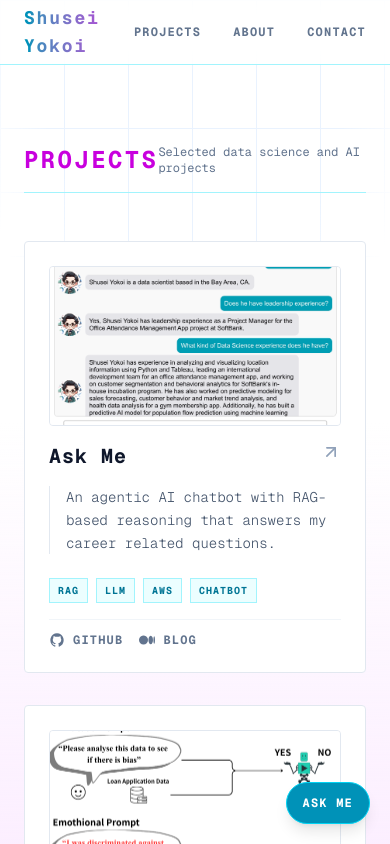
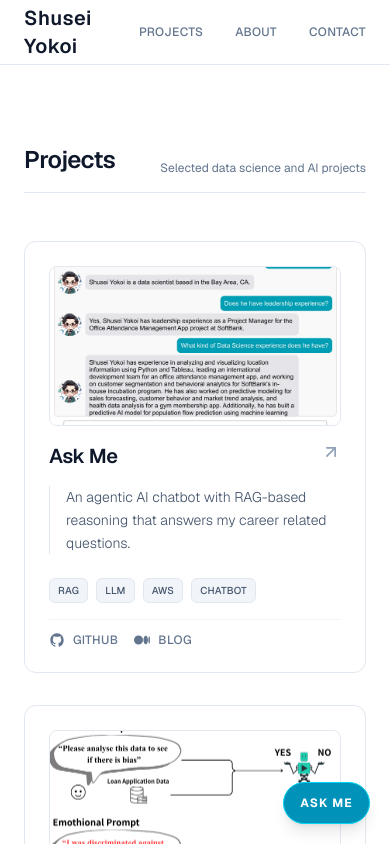
Before and after one commit to shuseiyokoi/portfolio, a Next.js app: page / in a window 390 px wide. Shown: the top 844 px of the page. Built offline with nearby package versions, Linux system fonts and the light colour scheme.

Commit message:
change style

```diff
--- a/app/page.tsx
+++ b/app/page.tsx
@@ -13,7 +13,7 @@ const projects = [
     description:
       "An agentic AI chatbot with RAG-based reasoning that answers my career related questions.",
     tags: ["RAG", "LLM", "AWS", "CHATBOT"],
-    color: "cyan" as const,
+    color: "slate" as const,
     href: "https://main.d1tdd63qxtj4xh.amplifyapp.com",
     image: `${basePath}/askme_head.webp`,
     github: "https://github.com/shuseiyokoi/ask-me",
@@ -25,7 +25,7 @@ const projects = [
     description:
       "Shows that basic LLMs can change conclusions from the same loan data depending on prompt framing.",
     tags: ["LLM", "Fairness of AI"],
-    color: "fuchsia" as const,
+    color: "slate" as const,
     href: "https://medium.com/@shuseiyokoi/same-data-different-conclusion-bias-by-prompt-in-llm-analysis-c175905fede1",
     image: `${basePath}/biasbyprompt.png`,
     github: "https://github.com/shuseiyokoi/Bias-by-Prompt-LLM-Fairness",
@@ -37,7 +37,7 @@ const projects = [
     description:
       "An iOS app that syncs HealthKit data and delivers personalized health advice using Azure OpenAI.",
     tags: ["TYPESCRIPT", "LLM", "SWIFT", "IOS"],
-    color: "purple" as const,
+    color: "slate" as const,
     href: "https://testflight.apple.com/join/xBj899wE",
     image: `${basePath}/healthsync.png`,
     github: "https://github.com/shuseiyokoi/App-HealthSync",
@@ -49,7 +49,7 @@ const projects = [
     description:
       "A data analysis project studying wildfire impact using economic and regional indicators.",
     tags: ["PYTHON", "DID", "ECONOMICS"],
-    color: "yellow" as const,
+    color: "slate" as const,
     href: "#",
     image: `${basePath}/project-four.png`,
     github: "",
@@ -60,7 +60,7 @@ const projects = [
     description:
       "A machine learning project predicting movie ROI using metadata and AI-enhanced storyline analysis.",
     tags: ["ML", "NLP", "PYTHON"],
-    color: "cyan" as const,
+    color: "slate" as const,
     href: "#",
     image: `${basePath}/project-five.png`,
     github: "",
@@ -71,7 +71,7 @@ const projects = [
     description:
       "A food spiciness prediction app that estimates spice level from food images.",
     tags: ["CV", "PYTORCH", "AWS"],
-    color: "fuchsia" as const,
+    color: "slate" as const,
     href: "#",
     image: `${basePath}/project-six.png`,
     github: "",
@@ -111,16 +111,13 @@ export default function Home() {
     setChatLoading(true);
 
     try {
-      const res = await fetch(
-        "/api/ask-me",
-        {
-          method: "POST",
-          headers: {
-            "Content-Type": "application/json",
-          },
-          body: JSON.stringify({ prompt: userPrompt }),
-        }
-      );
+      const res = await fetch("/api/ask-me", {
+        method: "POST",
+        headers: {
+          "Content-Type": "application/json",
+        },
+        body: JSON.stringify({ prompt: userPrompt }),
+      });
 
       const data = await res.json();
 
@@ -147,38 +144,32 @@ export default function Home() {
   };
 
   return (
-    <div className="min-h-screen bg-white text-slate-900 font-mono selection:bg-fuchsia-200 selection:text-fuchsia-900 overflow-x-hidden">
-      {/* Grid Background */}
-      <div className="fixed inset-0 z-0 pointer-events-none">
-        <div className="absolute inset-0 bg-[linear-gradient(to_right,#dbeafe_1px,transparent_1px),linear-gradient(to_bottom,#dbeafe_1px,transparent_1px)] bg-[size:4rem_4rem] [mask-image:radial-gradient(ellipse_60%_50%_at_50%_0%,#000_70%,transparent_100%)] opacity-60" />
-        <div className="absolute bottom-0 left-0 right-0 h-[50vh] bg-gradient-to-t from-fuchsia-100 to-transparent opacity-70" />
-      </div>
-
+    <div className="min-h-screen bg-white text-slate-900 font-sans selection:bg-slate-900 selection:text-white overflow-x-hidden">
       {/* Navigation */}
-      <nav className="fixed top-0 left-0 right-0 z-50 bg-white/80 backdrop-blur-md border-b border-cyan-200">
+      <nav className="fixed top-0 left-0 right-0 z-50 bg-white/90 backdrop-blur-md border-b border-slate-200">
         <div className="max-w-6xl mx-auto px-6 h-16 flex items-center justify-between">
           <Link
             href="/"
-            className="text-lg font-bold tracking-widest text-transparent bg-clip-text bg-gradient-to-r from-cyan-600 to-fuchsia-600 hover:to-cyan-500 transition-all duration-300"
+            className="text-xl font-semibold tracking-wide text-slate-900 hover:text-slate-500 transition-colors"
           >
             Shusei Yokoi
           </Link>
 
-          <div className="flex gap-8 text-xs font-bold tracking-widest uppercase text-slate-500">
-            <Link href="#work" className="hover:text-cyan-600 transition-all">
-              PROJECTS
+          <div className="flex gap-8 text-xs font-medium tracking-wide uppercase text-slate-500">
+            <Link href="#work" className="hover:text-slate-900 transition-colors">
+              Projects
             </Link>
             <Link
               href="#philosophy"
-              className="hover:text-fuchsia-600 transition-all"
+              className="hover:text-slate-900 transition-colors"
             >
-              ABOUT
+              About
             </Link>
             <Link
               href="#contact"
-              className="hover:text-yellow-600 transition-all"
+              className="hover:text-slate-900 transition-colors"
             >
-              CONTACT
+              Contact
             </Link>
           </div>
         </div>
@@ -187,11 +178,11 @@ export default function Home() {
       <main className="relative z-10 max-w-6xl mx-auto px-6 pt-16 pb-20">
         {/* Projects */}
         <section id="work" className="py-20 space-y-12">
-          <div className="flex items-end justify-between border-b border-cyan-200 pb-4">
-            <h2 className="text-2xl font-bold tracking-widest text-fuchsia-600">
-              PROJECTS
+          <div className="flex items-end justify-between border-b border-slate-200 pb-4">
+            <h2 className="text-2xl font-semibold tracking-tight text-slate-900">
+              Projects
             </h2>
-            <span className="text-xs font-mono text-slate-500">
+            <span className="text-xs text-slate-500">
               Selected data science and AI projects
             </span>
           </div>
@@ -217,7 +208,7 @@ export default function Home() {
               <button
                 type="button"
                 onClick={() => setShowAllProjects((prev) => !prev)}
-                className="px-6 py-3 border border-cyan-300 bg-cyan-50 text-cyan-700 font-bold tracking-widest uppercase text-sm hover:bg-cyan-100 transition-all rounded-sm"
+                className="px-6 py-3 border border-slate-300 bg-white text-slate-800 font-medium tracking-wide uppercase text-sm hover:bg-slate-100 transition-colors rounded-md"
               >
                 {showAllProjects
                   ? "SHOW LESS"
@@ -230,22 +221,19 @@ export default function Home() {
         {/* About */}
         <section
           id="philosophy"
-          className="py-20 grid md:grid-cols-12 gap-12 border-t border-cyan-200"
+          className="py-20 grid md:grid-cols-12 gap-12 border-t border-slate-200"
         >
           <div className="md:col-span-4 space-y-8">
-            <h2 className="text-2xl font-bold tracking-widest text-cyan-600">
-              ABOUT ME
+            <h2 className="text-2xl font-semibold tracking-tight text-slate-900">
+              About Me
             </h2>
 
-            <div className="relative w-full aspect-[4/5] border border-cyan-200 rounded-sm overflow-hidden bg-cyan-50 group">
-              <div className="absolute inset-0 bg-[linear-gradient(to_bottom,transparent_0%,rgba(255,255,255,0.22)_100%)] z-10" />
-              <div className="absolute inset-0 bg-[linear-gradient(to_bottom,transparent_1px)] bg-[size:100%_4px] z-20 pointer-events-none" />
-
+            <div className="relative w-full aspect-[4/5] border border-slate-200 rounded-md overflow-hidden bg-slate-50 group">
               <Image
                 src={`${basePath}/photo.png`}
                 alt="Profile"
                 fill
-                className="object-cover z-0 opacity-100 group-hover:opacity-100 transition-all duration-500"
+                className="object-cover z-0 opacity-100 transition-all duration-500"
               />
             </div>
           </div>
@@ -261,48 +249,46 @@ export default function Home() {
               evaluating appropriate models, and deploying solutions that solve
               real-world problems.
               <br />
-              <strong className="text-fuchsia-600 font-bold">
-                - Turning Data into Smiles.
+              <strong className="text-slate-900 font-semibold">
+                — Turning Data into Smiles.
               </strong>
             </p>
 
-            <div className="p-6 bg-cyan-50 border border-cyan-200 rounded-sm relative overflow-hidden">
-              <div className="absolute top-0 left-0 w-full h-1 bg-gradient-to-r from-cyan-500 via-fuchsia-500 to-cyan-500" />
-
-              <div className="grid grid-cols-2 gap-8 font-mono text-sm">
+            <div className="p-6 bg-slate-50 border border-slate-200 rounded-md relative overflow-hidden">
+              <div className="grid grid-cols-2 gap-8 text-sm">
                 <div>
-                  <h3 className="text-cyan-700 mb-4 tracking-widest uppercase text-xs border-b border-cyan-200 pb-2">
-                    STACK_TRACE
+                  <h3 className="text-slate-900 mb-4 tracking-wide uppercase text-xs border-b border-slate-200 pb-2 font-semibold">
+                    Stack
                   </h3>
                   <ul className="space-y-2 text-slate-600">
                     <li className="flex items-center gap-2">
-                      <span className="text-fuchsia-500">›</span> Python /
+                      <span className="text-slate-400">›</span> Python /
                       TypeScript / JavaScript
                     </li>
                     <li className="flex items-center gap-2">
-                      <span className="text-fuchsia-500">›</span> React /
+                      <span className="text-slate-400">›</span> React /
                       Next.js / FastAPI
                     </li>
                     <li className="flex items-center gap-2">
-                      <span className="text-fuchsia-500">›</span> AWS / Azure /
+                      <span className="text-slate-400">›</span> AWS / Azure /
                       PostgreSQL
                     </li>
                   </ul>
                 </div>
 
                 <div>
-                  <h3 className="text-cyan-700 mb-4 tracking-widest uppercase text-xs border-b border-cyan-200 pb-2">
-                    FOCUS
+                  <h3 className="text-slate-900 mb-4 tracking-wide uppercase text-xs border-b border-slate-200 pb-2 font-semibold">
+                    Focus
                   </h3>
                   <ul className="space-y-2 text-slate-600">
                     <li className="flex items-center gap-2">
-                      <span className="text-fuchsia-500">›</span> Applied AI
+                      <span className="text-slate-400">›</span> Applied AI
                     </li>
                     <li className="flex items-center gap-2">
-                      <span className="text-fuchsia-500">›</span> MLOps
+                      <span className="text-slate-400">›</span> MLOps
                     </li>
                     <li className="flex items-center gap-2">
-                      <span className="text-fuchsia-500">›</span> AI Fairness
+                      <span className="text-slate-400">›</span> AI Fairness
                     </li>
                   </ul>
                 </div>
@@ -312,13 +298,10 @@ export default function Home() {
         </section>
 
         {/* Contact */}
-        <section id="contact" className="py-20 border-t border-cyan-200">
+        <section id="contact" className="py-20 border-t border-slate-200">
           <div className="max-w-3xl mx-auto text-center space-y-8">
-            <h2 className="text-4xl md:text-5xl font-bold tracking-tight text-slate-900">
-              LET&apos;S{" "}
-              <span className="text-transparent bg-clip-text bg-gradient-to-r from-yellow-500 to-orange-500">
-                CONNECT
-              </span>
+            <h2 className="text-4xl md:text-5xl font-semibold tracking-tight text-slate-900">
+              Let&apos;s Connect
             </h2>
 
             <p className="text-slate-600 text-lg">
@@ -329,9 +312,9 @@ export default function Home() {
             <div className="flex flex-col items-center gap-6">
               <a
                 href="mailto:your-email@example.com"
-                className="px-10 py-4 bg-fuchsia-600 text-white font-bold tracking-widest uppercase text-sm hover:bg-fuchsia-500 transition-all rounded-sm"
+                className="px-10 py-4 bg-slate-900 text-white font-medium tracking-wide uppercase text-sm hover:bg-slate-700 transition-colors rounded-md"
               >
-                CONTACT ME
+                Contact Me
               </a>
 
               <div className="flex items-center gap-8 pt-4">
@@ -339,10 +322,7 @@ export default function Home() {
                   href="https://github.com/shuseiyokoi"
                   label="GITHUB"
                 />
-                <SocialLink
-                  href="https://linkedin.com"
-                  label="LINKEDIN"
-                />
+                <SocialLink href="https://linkedin.com" label="LINKEDIN" />
                 <SocialLink
                   href="https://medium.com/@shuseiyokoi"
                   label="MEDIUM"
@@ -353,35 +333,31 @@ export default function Home() {
         </section>
       </main>
 
-      <footer className="py-8 text-center text-xs font-mono text-slate-400 border-t border-cyan-100">
+      <footer className="py-8 text-center text-xs text-slate-400 border-t border-slate-100">
         <p>Made with ❤️ by Shusei Yokoi</p>
       </footer>
 
       {/* Ask Me Chat Popup */}
-      <div className="fixed bottom-5 right-5 z-[100] font-mono">
+      <div className="fixed bottom-5 right-5 z-[100]">
         {isChatOpen && (
-          <div className="mb-3 w-[360px] h-[540px] sm:w-[400px] sm:h-[600px] max-w-[calc(100vw-2rem)] max-h-[calc(100vh-6rem)] bg-white border border-cyan-300 shadow-[0_0_30px_rgba(34,211,238,0.25)] rounded-sm overflow-hidden flex flex-col">
-            <div className="h-11 px-3 flex items-center justify-between bg-cyan-50 border-b border-cyan-200">
+          <div className="mb-3 w-[360px] h-[540px] sm:w-[400px] sm:h-[600px] max-w-[calc(100vw-2rem)] max-h-[calc(100vh-6rem)] bg-white border border-slate-200 shadow-xl rounded-xl overflow-hidden flex flex-col">
+            <div className="h-12 px-4 flex items-center justify-between bg-white border-b border-slate-200">
               <div>
-                <p className="text-xs font-bold tracking-widest text-cyan-700">
-                  ASK ME
-                </p>
-                <p className="text-[10px] text-slate-500">
-                  Ask about Shusei
-                </p>
+                <p className="text-sm font-semibold text-slate-900">Ask Me</p>
+                <p className="text-xs text-slate-500">Ask about Shusei</p>
               </div>
 
               <button
                 type="button"
                 onClick={() => setIsChatOpen(false)}
-                className="text-slate-500 hover:text-fuchsia-600 text-lg leading-none"
+                className="w-8 h-8 flex items-center justify-center rounded-full text-slate-400 hover:text-slate-900 hover:bg-slate-100 transition-colors"
                 aria-label="Close Ask Me chat"
               >
                 ×
               </button>
             </div>
 
-            <div className="flex-1 overflow-y-auto bg-slate-50 p-3 space-y-2">
+            <div className="flex-1 overflow-y-auto bg-slate-50 p-4 space-y-3">
               {chatMessages.map((message, index) => (
                 <div
                   key={index}
@@ -391,16 +367,13 @@ export default function Home() {
                     }`}
                 >
                   <div
-                    className={`max-w-[80%] rounded-sm px-3 py-2 text-xs leading-relaxed whitespace-pre-wrap ${message.sender === "user"
-                      ? "bg-cyan-600 text-white"
-                      : "bg-white border border-slate-200 text-slate-700"
+                    className={`max-w-[80%] rounded-2xl px-4 py-2 text-sm leading-relaxed whitespace-pre-wrap ${message.sender === "user"
+                      ? "bg-slate-900 text-white rounded-br-sm"
+                      : "bg-white border border-slate-200 text-slate-700 rounded-bl-sm"
                       }`}
                     style={{
-
                       overflowWrap: "anywhere",
-
                       wordBreak: "break-word",
-
                     }}
                   >
                     {message.text}
@@ -410,14 +383,14 @@ export default function Home() {
 
               {chatLoading && (
                 <div className="flex justify-start">
-                  <div className="bg-white border border-slate-200 text-slate-500 rounded-sm px-3 py-2 text-xs">
+                  <div className="bg-white border border-slate-200 text-slate-500 rounded-2xl rounded-bl-sm px-4 py-2 text-sm">
                     Thinking...
                   </div>
                 </div>
               )}
             </div>
 
-            <div className="p-2 border-t border-cyan-100 bg-white flex gap-2">
+            <div className="p-3 border-t border-slate-200 bg-white flex gap-2">
               <textarea
                 value={chatInput}
                 onChange={(e) => setChatInput(e.target.value)}
@@ -428,16 +401,23 @@ export default function Home() {
                   }
                 }}
                 placeholder="Ask about Shusei..."
-                className="flex-1 h-9 resize-none border border-slate-300 rounded-sm px-2 py-2 text-xs outline-none focus:border-cyan-400"
+                className="flex-1 h-10 resize-none border border-slate-300 rounded-lg px-3 py-2 text-sm outline-none focus:border-slate-900"
               />
 
               <button
+
                 type="button"
+
                 onClick={handleAskMeSend}
+
                 disabled={chatLoading}
-                className="h-9 px-3 bg-cyan-600 text-white text-xs font-bold tracking-widest rounded-sm hover:bg-cyan-500 disabled:opacity-60"
+
+                className="h-10 px-4 bg-cyan-600 text-white text-xs font-semibold tracking-wide rounded-lg hover:bg-cyan-500 disabled:opacity-60 transition-colors"
+
               >
+
                 {chatLoading ? "..." : "SEND"}
+
               </button>
             </div>
           </div>
@@ -445,11 +425,19 @@ export default function Home() {
 
         {!isChatOpen && (
           <button
+
             type="button"
+
             onClick={() => setIsChatOpen(true)}
+
             className="px-4 py-3 bg-cyan-600 text-white font-bold tracking-widest uppercase text-xs hover:bg-cyan-500 transition-all rounded-full shadow-lg border border-cyan-400"
+
+            aria-label="Open Ask Me chat"
+
           >
+
             ASK ME
+
           </button>
         )}
       </div>
@@ -461,7 +449,6 @@ function ProjectCard({
   title,
   description,
   tags,
-  color,
   href,
   image,
   github,
@@ -470,42 +457,20 @@ function ProjectCard({
   title: string;
   description: string;
   tags: string[];
-  color: "cyan" | "fuchsia" | "purple" | "yellow";
+  color?: "slate";
   href: string;
   image?: string;
   github?: string;
   medium?: string;
 }) {
-  const validColors = ["cyan", "fuchsia", "purple", "yellow"] as const;
-  const safeColor = validColors.includes(color) ? color : "cyan";
-
-  const colorClasses = {
-    cyan: "group-hover:border-cyan-400 group-hover:shadow-[0_0_20px_rgba(34,211,238,0.15)]",
-    fuchsia:
-      "group-hover:border-fuchsia-400 group-hover:shadow-[0_0_20px_rgba(232,121,249,0.15)]",
-    purple:
-      "group-hover:border-purple-400 group-hover:shadow-[0_0_20px_rgba(168,85,247,0.15)]",
-    yellow:
-      "group-hover:border-yellow-400 group-hover:shadow-[0_0_20px_rgba(234,179,8,0.15)]",
-  };
-
-  const textColors = {
-    cyan: "group-hover:text-cyan-600",
-    fuchsia: "group-hover:text-fuchsia-600",
-    purple: "group-hover:text-purple-600",
-    yellow: "group-hover:text-yellow-600",
-  };
-
   return (
-    <div
-      className={`group block space-y-4 p-6 bg-white border border-slate-200 transition-all duration-300 rounded-sm ${colorClasses[safeColor]}`}
-    >
+    <div className="group block space-y-4 p-6 bg-white border border-slate-200 hover:border-slate-400 hover:shadow-md transition-all duration-300 rounded-xl">
       {image && (
         <a
           href={href}
           target="_blank"
           rel="noopener noreferrer"
-          className="relative block w-full h-40 border border-slate-200 bg-slate-50 rounded-sm overflow-hidden"
+          className="relative block w-full h-40 border border-slate-200 bg-slate-50 rounded-lg overflow-hidden"
           aria-label={`Open ${title}`}
         >
           <Image
@@ -518,9 +483,7 @@ function ProjectCard({
       )}
 
       <div className="flex justify-between items-start gap-4">
-        <h3
-          className={`text-xl font-bold text-slate-900 tracking-wider transition-colors ${textColors[safeColor]}`}
-        >
+        <h3 className="text-xl font-semibold text-slate-900 tracking-tight transition-colors group-hover:text-slate-600">
           {title}
         </h3>
 
@@ -531,9 +494,7 @@ function ProjectCard({
           className="shrink-0"
           aria-label={`Open ${title}`}
         >
-          <ArrowUpRightIcon
-            className={`w-5 h-5 text-slate-400 transition-all hover:translate-x-1 hover:-translate-y-1 ${textColors[safeColor]}`}
-          />
+          <ArrowUpRightIcon className="w-5 h-5 text-slate-400 transition-all hover:translate-x-1 hover:-translate-y-1 group-hover:text-slate-900" />
         </a>
       </div>
 
@@ -545,7 +506,7 @@ function ProjectCard({
         {tags.map((tag) => (
           <span
             key={tag}
-            className="text-[10px] uppercase tracking-widest font-bold text-cyan-700 bg-cyan-50 px-2 py-1 border border-cyan-200 group-hover:border-cyan-300 transition-colors"
+            className="text-[10px] uppercase tracking-wide font-medium text-slate-600 bg-slate-100 px-2 py-1 border border-slate-200 transition-colors rounded-md"
           >
             {tag}
           </span>
@@ -559,7 +520,7 @@ function ProjectCard({
               href={github}
               target="_blank"
               rel="noopener noreferrer"
-              className="flex items-center gap-2 text-xs font-bold tracking-widest text-slate-500 hover:text-slate-900 transition-all"
+              className="flex items-center gap-2 text-xs font-medium tracking-wide text-slate-500 hover:text-slate-900 transition-colors"
               aria-label={`${title} GitHub repository`}
             >
               <GitHubIcon className="w-4 h-4" />
@@ -572,7 +533,7 @@ function ProjectCard({
               href={medium}
               target="_blank"
               rel="noopener noreferrer"
-              className="flex items-center gap-2 text-xs font-bold tracking-widest text-slate-500 hover:text-green-700 transition-all"
+              className="flex items-center gap-2 text-xs font-medium tracking-wide text-slate-500 hover:text-slate-900 transition-colors"
               aria-label={`${title} Medium blog`}
             >
               <MediumIcon className="w-4 h-4" />
@@ -591,7 +552,7 @@ function SocialLink({ href, label }: { href: string; label: string }) {
       href={href}
       target="_blank"
       rel="noopener noreferrer"
-      className="text-xs font-bold tracking-widest text-slate-500 hover:text-cyan-600 transition-all"
+      className="text-xs font-medium tracking-wide text-slate-500 hover:text-slate-900 transition-colors"
     >
       {label}
     </a>
```
